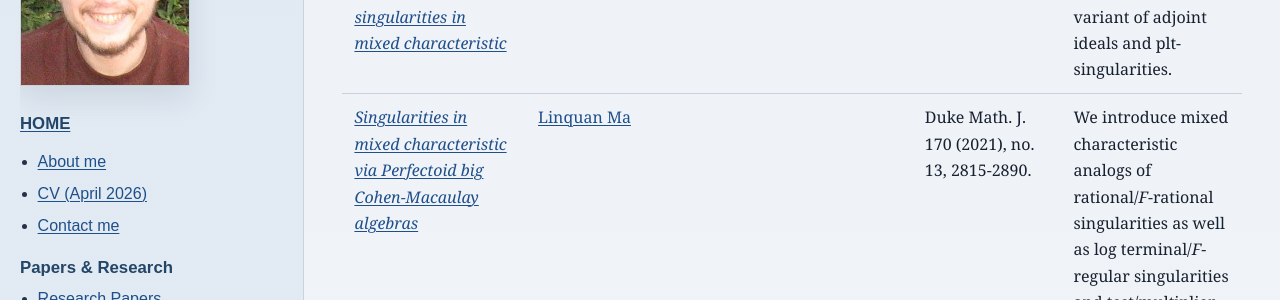
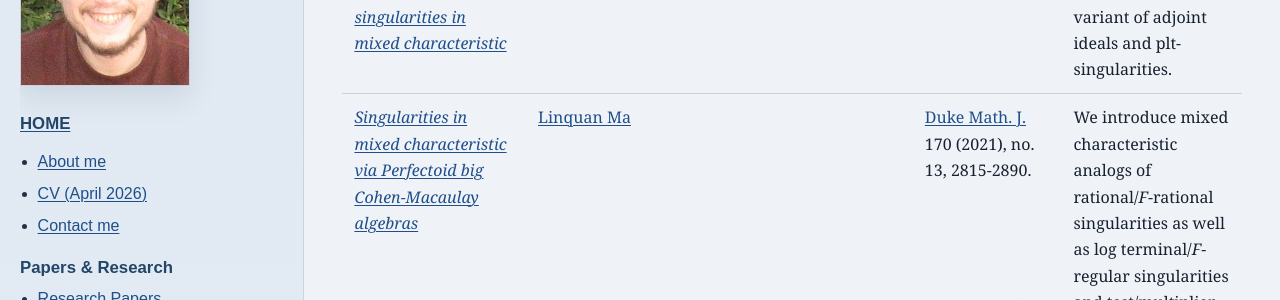
Before and after one commit to kschwede/kschwede.github.io, a Jekyll site: the page built from papers.html, in a window 1280 px wide and 900 px high, scrolled down 4053 px. Shown: the part 154-454 px from the top of the window. Built offline with Jekyll 4.4.1, drawn with Linux system fonts in a browser that asks for light colours; part of the change alters nothing that is shown.

```diff
--- a/papers.html
+++ b/papers.html
@@ -162,7 +162,7 @@ title: 'Research Papers'
               <tr>
                 <td><i><a href="http://arxiv.org/abs/1806.09567" target="_blank" rel="noopener noreferrer">Singularities in mixed characteristic via Perfectoid big Cohen-Macaulay algebras</a></i></td>
                 <td><a href="https://www.math.purdue.edu/~ma326/" target="_blank" rel="noopener noreferrer">Linquan Ma</a></td>
-                <td>Duke Math. J. 170 (2021), no. 13, 2815-2890.</td>
+                <td><a href="https://doi.org/10.1215/00127094-2020-0082">Duke Math. J.</a> 170 (2021), no. 13, 2815-2890.</td>
                 <td>We introduce mixed characteristic analogs of rational/<i>F</i>-rational singularities as well as log terminal/<i>F</i>-regular singularities and test/multiplier ideals. We also study their properties.</td>
               </tr>
 
```
